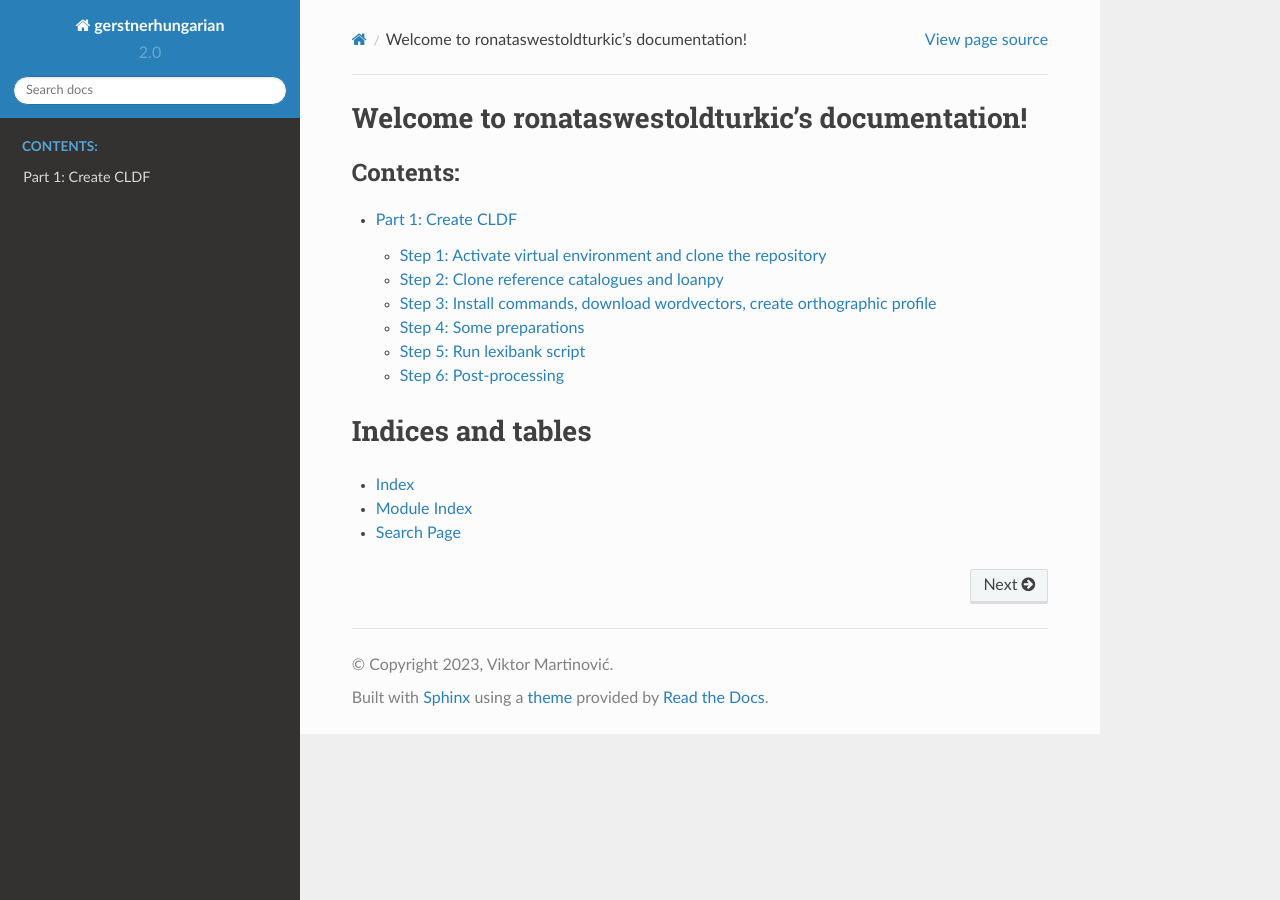
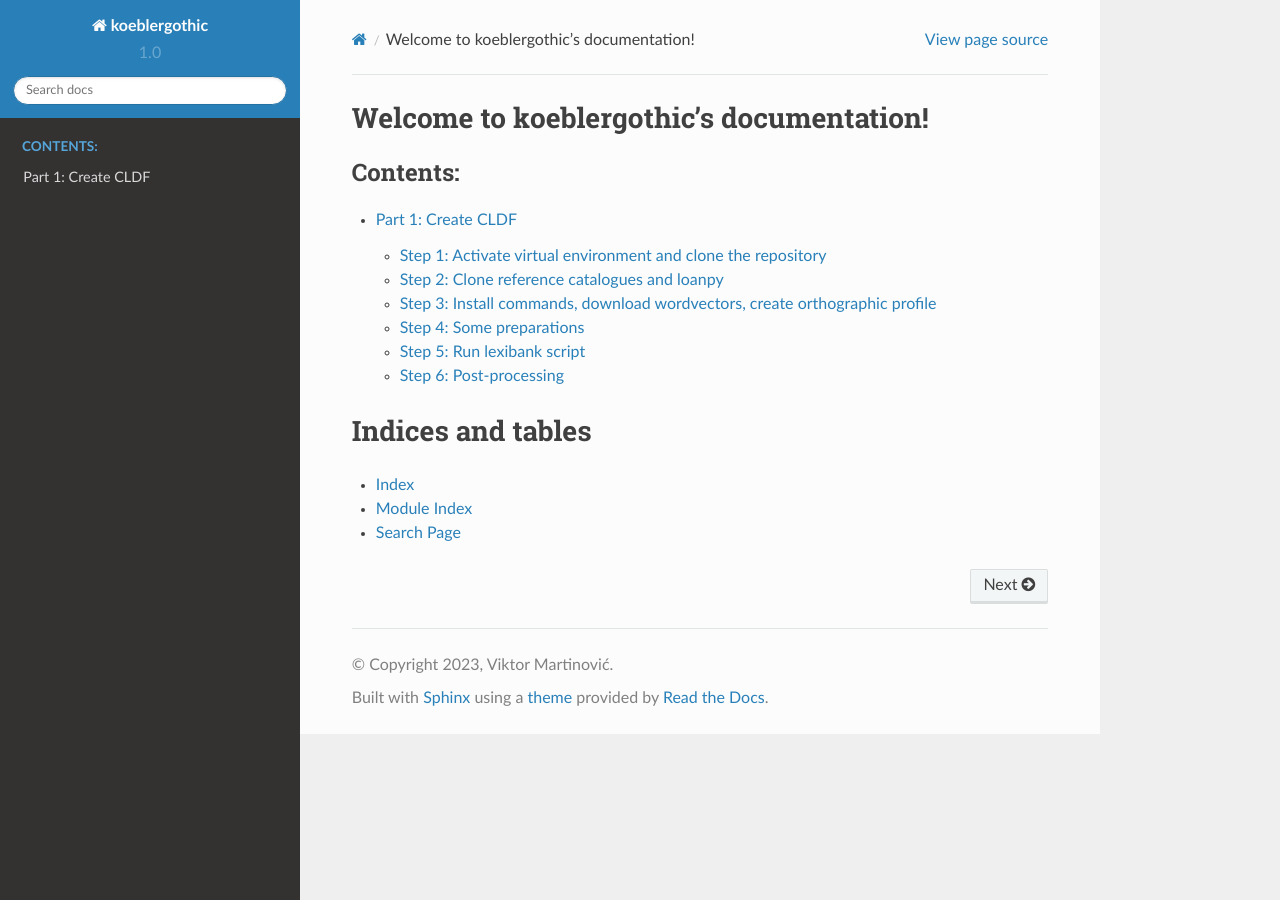
Before and after one commit to LoanpyDataHub/koeblergothic, a Sphinx documentation site: the page built from docs/index.rst, in a window 1280 px wide. Built offline with Sphinx 7.4.7 and the Read the Docs theme 2.0.0, drawn with Linux system fonts in a browser that asks for light colours.

Commit message:
[skip ci] fix typos in docs v2

```diff
--- a/docs/conf.py
+++ b/docs/conf.py
@@ -5,14 +5,14 @@ import os
 import sys
 sys.path.insert(0, os.path.abspath('..'))
 
-project = 'gerstnerhungarian'
+project = 'koeblergothic'
 copyright = '2023, Viktor Martinović'
 author = 'Viktor Martinović'
-version = '2.0'
-release = '2.0'
+version = '1.0'
+release = '1.0'
 extensions = ['sphinx.ext.autodoc']
 html_theme = 'sphinx_rtd_theme'
 # TODO replace mock with docs/requirements.txt after loanpy-release
 autodoc_mock_imports = ["epitran", "loanpy", "lingpy", "clldutils", "tabulate",
                         "attr", "pylexibank", "cldfbench", "spacy",
-                        "lexibank_gerstnerhungarian", "pycldf", "pysem"]
+                        "pycldf", "pysem"]
--- a/docs/index.rst
+++ b/docs/index.rst
@@ -3,8 +3,8 @@
    You can adapt this file completely to your liking, but it should at least
    contain the root `toctree` directive.
 
-Welcome to ronataswestoldturkic's documentation!
-================================================
+Welcome to koeblergothic's documentation!
+=========================================
 
 .. toctree::
    :maxdepth: 2
```
Also changed, not shown: docs/mkcldf.rst (+4 -3 lines), docs/consoleoutput.png.
